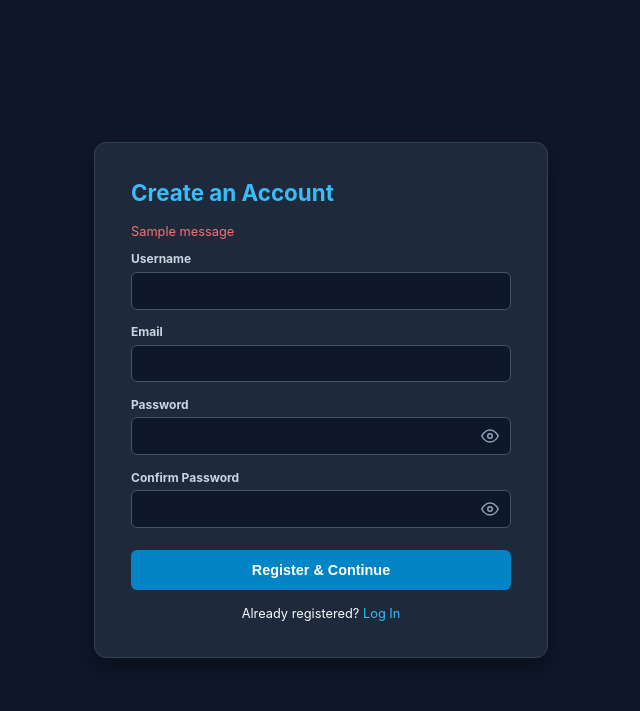
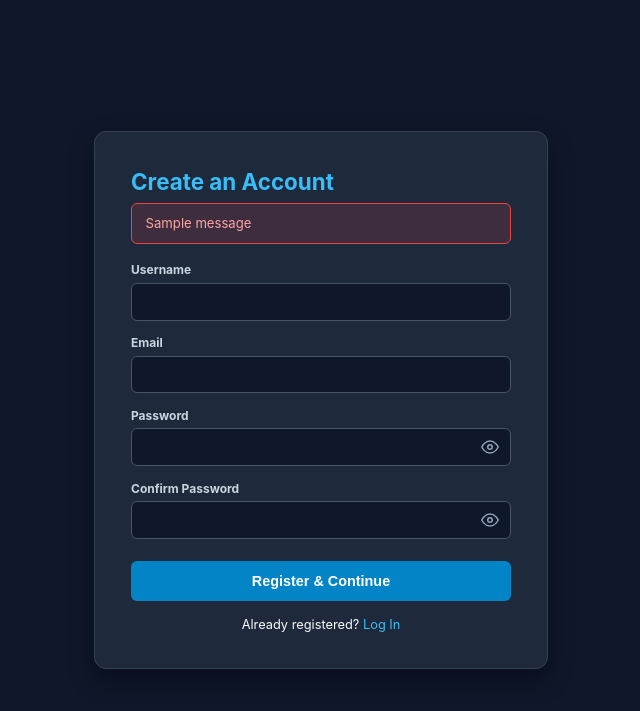
Before and after one commit to dynamixAI/priority-planner-app, a Flask app: page /register in a window 1280 px wide. Shown: the top 711 px of the page, without its empty margins (319-959 px from the left). Run offline with Flask 3, Linux system fonts and the light colour scheme; tables that the repository leaves empty hold one stand-in row (values such as "Sample post"); one stand-in notice (Sample message) is shown.

Commit message:
Enhance registration form with alert banner
Added a red alert banner for error messages and improved password validation feedback.

```diff
--- a/templates/register.html
+++ b/templates/register.html
@@ -22,14 +22,25 @@
       box-shadow: 0 10px 25px rgba(0,0,0,0.4);
       border: 1px solid #334155;
     }
-    h2 { margin-top: 0; font-size: 1.4rem; color: #38bdf8; }
+    h2 { margin-top: 0; margin-bottom: 0.5rem; font-size: 1.4rem; color: #38bdf8; }
+
+    /* Dedicated Red Alert Banner right below header */
+    .alert-banner {
+      display: none;
+      background: rgba(239, 68, 68, 0.15);
+      border: 1px solid #ef4444;
+      color: #fca5a5;
+      padding: 0.65rem 0.85rem;
+      border-radius: 6px;
+      font-size: 0.82rem;
+      margin-bottom: 1.15rem;
+      line-height: 1.4;
+    }
+    .alert-banner.visible { display: block; }
+
     .form-group { margin-bottom: 0.9rem; }
     label { display: block; font-size: 0.75rem; font-weight: bold; margin-bottom: 0.35rem; color: #cbd5e1; }
-    .input-wrapper {
-      position: relative;
-      display: flex;
-      align-items: center;
-    }
+    .input-wrapper { position: relative; display: flex; align-items: center; }
     input {
       width: 100%;
       box-sizing: border-box;
@@ -41,10 +52,7 @@
       color: #fff;
       font-size: 0.85rem;
     }
-    input:focus {
-      outline: none;
-      border-color: #38bdf8;
-    }
+    input:focus { outline: none; border-color: #38bdf8; }
     .toggle-btn {
       position: absolute;
       right: 8px;
@@ -58,15 +66,7 @@
       padding: 4px;
     }
     .toggle-btn:hover { color: #38bdf8; }
-    .toggle-btn svg {
-      width: 18px;
-      height: 18px;
-      stroke: currentColor;
-      fill: none;
-      stroke-width: 2;
-      stroke-linecap: round;
-      stroke-linejoin: round;
-    }
+    .toggle-btn svg { width: 18px; height: 18px; stroke: currentColor; fill: none; stroke-width: 2; stroke-linecap: round; stroke-linejoin: round; }
     .btn {
       width: 100%;
       padding: 0.75rem;
@@ -80,7 +80,6 @@
       font-size: 0.9rem;
     }
     .btn:hover { background: #0369a1; }
-    .flashes { color: #f87171; font-size: 0.8rem; margin-bottom: 0.75rem; }
     .links { text-align: center; margin-top: 1rem; font-size: 0.8rem; }
     .links a { color: #38bdf8; text-decoration: none; }
   </style>
@@ -88,10 +87,16 @@
 <body>
   <div class="card">
     <h2>Create an Account</h2>
+
+    <!-- Red Alert Box Directly Below Heading -->
+    <div id="clientError" class="alert-banner"></div>
     {% with messages = get_flashed_messages() %}
-      {% if messages %}<div class="flashes">{{ messages[0] }}</div>{% endif %}
+      {% if messages %}
+        <div class="alert-banner visible">{{ messages[0] }}</div>
+      {% endif %}
     {% endwith %}
-    <form method="POST" onsubmit="return validatePasswords()">
+
+    <form method="POST" onsubmit="return validatePasswords(event)">
       <div class="form-group">
         <label>Username</label>
         <input type="text" name="username" required>
@@ -104,12 +109,8 @@
         <label>Password</label>
         <div class="input-wrapper">
           <input type="password" id="regPassword" name="password" required>
-          <button type="button" class="toggle-btn" onclick="toggleVisibility('regPassword', this)" aria-label="Toggle password view">
-            <!-- Line Eye Open Icon -->
-            <svg class="eye-icon" viewBox="0 0 24 24">
-              <path d="M1 12s4-8 11-8 11 8 11 8-4 8-11 8-11-8-11-8z"></path>
-              <circle cx="12" cy="12" r="3"></circle>
-            </svg>
+          <button type="button" class="toggle-btn" onclick="toggleVisibility('regPassword', this)">
+            <svg viewBox="0 0 24 24"><path d="M1 12s4-8 11-8 11 8 11 8-4 8-11 8-11-8-11-8z"></path><circle cx="12" cy="12" r="3"></circle></svg>
           </button>
         </div>
       </div>
@@ -117,11 +118,8 @@
         <label>Confirm Password</label>
         <div class="input-wrapper">
           <input type="password" id="confirmPassword" name="confirm_password" required>
-          <button type="button" class="toggle-btn" onclick="toggleVisibility('confirmPassword', this)" aria-label="Toggle password view">
-            <svg class="eye-icon" viewBox="0 0 24 24">
-              <path d="M1 12s4-8 11-8 11 8 11 8-4 8-11 8-11-8-11-8z"></path>
-              <circle cx="12" cy="12" r="3"></circle>
-            </svg>
+          <button type="button" class="toggle-btn" onclick="toggleVisibility('confirmPassword', this)">
+            <svg viewBox="0 0 24 24"><path d="M1 12s4-8 11-8 11 8 11 8-4 8-11 8-11-8-11-8z"></path><circle cx="12" cy="12" r="3"></circle></svg>
           </button>
         </div>
       </div>
@@ -131,19 +129,8 @@
   </div>
 
   <script>
-    const eyeOpenSvg = `
-      <svg viewBox="0 0 24 24">
-        <path d="M1 12s4-8 11-8 11 8 11 8-4 8-11 8-11-8-11-8z"></path>
-        <circle cx="12" cy="12" r="3"></circle>
-      </svg>
-    `;
-
-    const eyeClosedSvg = `
-      <svg viewBox="0 0 24 24">
-        <path d="M17.94 17.94A10.07 10.07 0 0 1 12 20c-7 0-11-8-11-8a18.45 18.45 0 0 1 5.06-5.94M9.9 4.24A9.12 9.12 0 0 1 12 4c7 0 11 8 11 8a18.5 18.5 0 0 1-2.16 3.19m-6.72-1.07a3 3 0 1 1-4.24-4.24"></path>
-        <line x1="1" y1="1" x2="23" y2="23"></line>
-      </svg>
-    `;
+    const eyeOpenSvg = `<svg viewBox="0 0 24 24"><path d="M1 12s4-8 11-8 11 8 11 8-4 8-11 8-11-8-11-8z"></path><circle cx="12" cy="12" r="3"></circle></svg>`;
+    const eyeClosedSvg = `<svg viewBox="0 0 24 24"><path d="M17.94 17.94A10.07 10.07 0 0 1 12 20c-7 0-11-8-11-8a18.45 18.45 0 0 1 5.06-5.94M9.9 4.24A9.12 9.12 0 0 1 12 4c7 0 11 8 11 8a18.5 18.5 0 0 1-2.16 3.19m-6.72-1.07a3 3 0 1 1-4.24-4.24"></path><line x1="1" y1="1" x2="23" y2="23"></line></svg>`;
 
     function toggleVisibility(inputId, btn) {
       const input = document.getElementById(inputId);
@@ -156,11 +143,15 @@
       }
     }
 
-    function validatePasswords() {
+    function validatePasswords(event) {
       const p1 = document.getElementById('regPassword').value;
       const p2 = document.getElementById('confirmPassword').value;
+      const banner = document.getElementById('clientError');
+
       if (p1 !== p2) {
-        alert("Passwords do not match. Please try again.");
+        event.preventDefault(); // Stop submission completely without browser popup
+        banner.textContent = "Passwords do not match.";
+        banner.classList.add('visible');
         return false;
       }
       return true;
```
